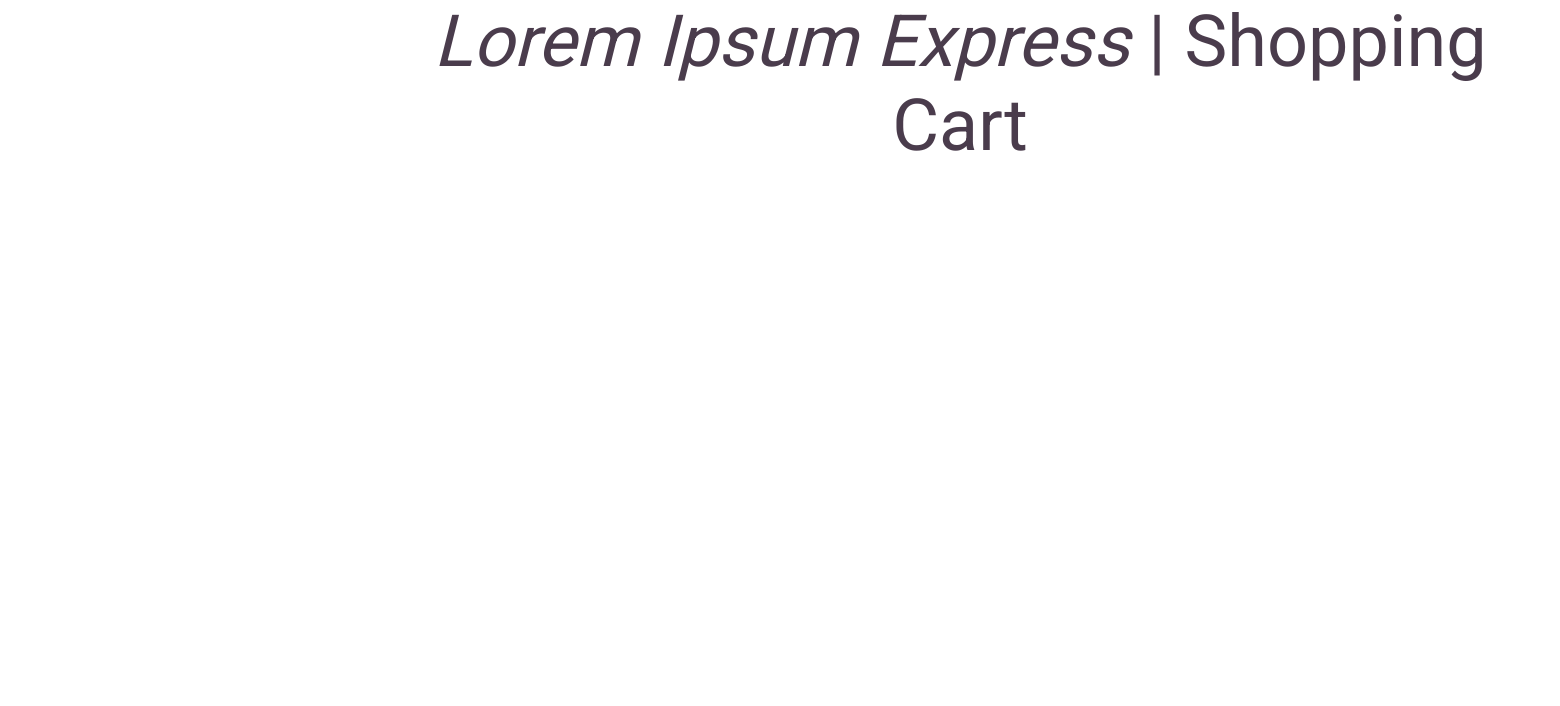
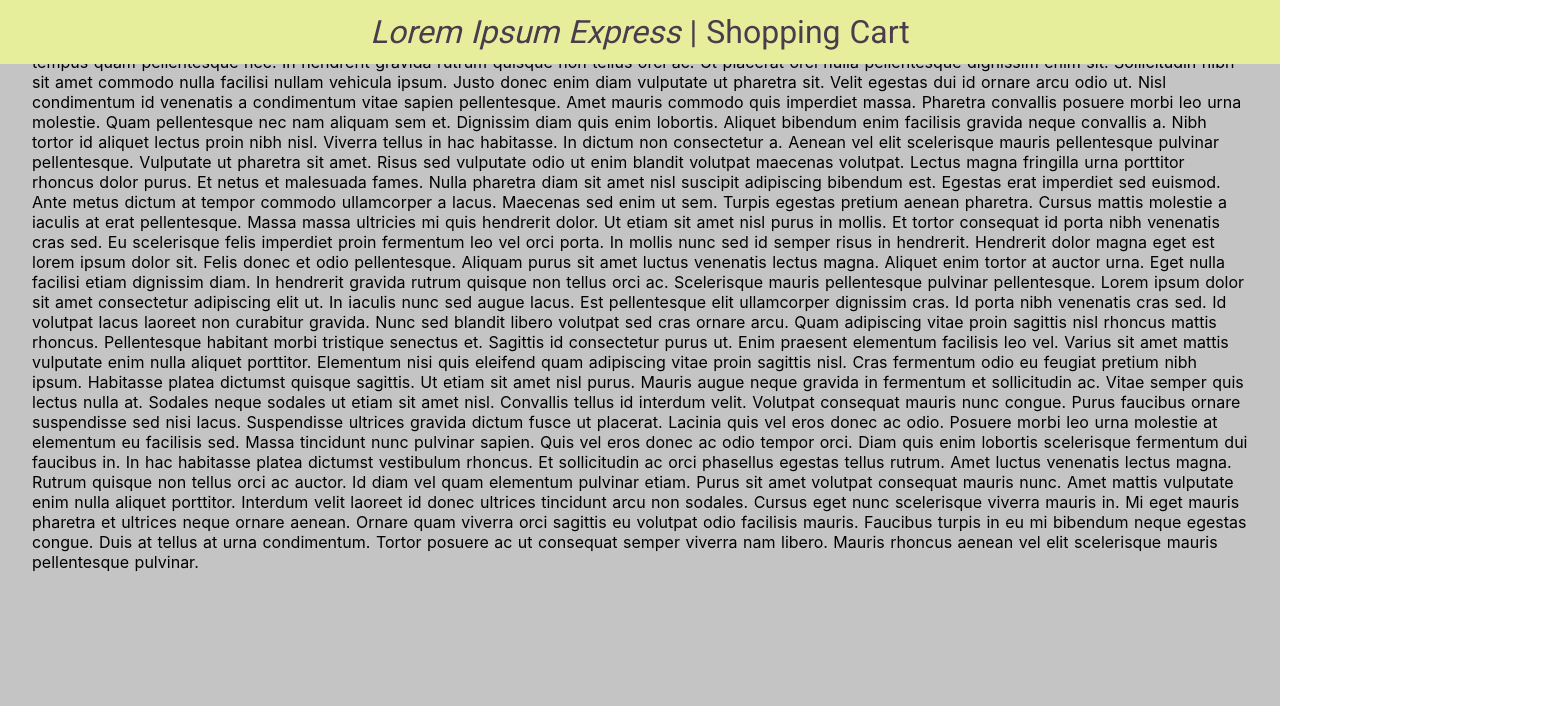
Before and after one commit to shina-hiroyuki20-fixer/MyNuxtECSite, a Nuxt app: page /cart in a window 1280 px wide. Shown: the top 706 px of the page, 1560 px wide, since content can reach past the window. Built offline with nearby package versions, Linux system fonts and the light colour scheme.

Commit message:
feat: Scripted HTML, CSS :art:
タイトルにあるようにこの部分をやった。

```diff
--- a/package.json
+++ b/package.json
@@ -21,6 +21,7 @@
     "vue": "^2.6.11"
   },
   "devDependencies": {
+    "@mdi/font": "^5.4.55",
     "@nuxt/typescript-build": "^2.0.0",
     "@nuxtjs/eslint-config": "^3.0.0",
     "@nuxtjs/eslint-config-typescript": "3.0.0",
--- a/pages/cart/index.vue
+++ b/pages/cart/index.vue
@@ -1,6 +1,60 @@
 <template>
-  <div class="font-title">
-    <span style="font-style:italic;">Lorem Ipsum Express</span> | Shopping Cart
+  <div class="background">
+    <div class="front-header-bg">
+      <p class="title-font">
+        <span style="font-style:italic;">Lorem Ipsum Express</span> | Shopping Cart
+      </p>
+    </div>
+    <p style="padding: 32px">
+      Lorem ipsum dolor sit amet, consectetur adipiscing elit, sed do eiusmod tempor incididunt ut labore et dolore
+      magna aliqua. A cras semper auctor neque vitae tempus quam pellentesque nec. In hendrerit gravida rutrum quisque
+      non tellus orci ac. Ut placerat orci nulla pellentesque dignissim enim sit. Sollicitudin nibh sit amet commodo
+      nulla facilisi nullam vehicula ipsum. Justo donec enim diam vulputate ut pharetra sit. Velit egestas dui id ornare
+      arcu odio ut. Nisl condimentum id venenatis a condimentum vitae sapien pellentesque. Amet mauris commodo quis
+      imperdiet massa. Pharetra convallis posuere morbi leo urna molestie. Quam pellentesque nec nam aliquam sem et.
+      Dignissim diam quis enim lobortis. Aliquet bibendum enim facilisis gravida neque convallis a. Nibh tortor id
+      aliquet lectus proin nibh nisl. Viverra tellus in hac habitasse.
+      In dictum non consectetur a. Aenean vel elit scelerisque mauris pellentesque pulvinar pellentesque. Vulputate ut
+      pharetra sit amet. Risus sed vulputate odio ut enim blandit volutpat maecenas volutpat. Lectus magna fringilla
+      urna porttitor rhoncus dolor purus. Et netus et malesuada fames. Nulla pharetra diam sit amet nisl suscipit
+      adipiscing bibendum est. Egestas erat imperdiet sed euismod. Ante metus dictum at tempor commodo ullamcorper a
+      lacus. Maecenas sed enim ut sem. Turpis egestas pretium aenean pharetra. Cursus mattis molestie a iaculis at erat
+      pellentesque. Massa massa ultricies mi quis hendrerit dolor. Ut etiam sit amet nisl purus in mollis. Et tortor
+      consequat id porta nibh venenatis cras sed. Eu scelerisque felis imperdiet proin fermentum leo vel orci porta. In
+      mollis nunc sed id semper risus in hendrerit. Hendrerit dolor magna eget est lorem ipsum dolor sit. Felis donec et
+      odio pellentesque. Aliquam purus sit amet luctus venenatis lectus magna.
+      Aliquet enim tortor at auctor urna. Eget nulla facilisi etiam dignissim diam. In hendrerit gravida rutrum quisque
+      non tellus orci ac. Scelerisque mauris pellentesque pulvinar pellentesque. Lorem ipsum dolor sit amet consectetur
+      adipiscing elit ut. In iaculis nunc sed augue lacus. Est pellentesque elit ullamcorper dignissim cras. Id porta
+      nibh venenatis cras sed. Id volutpat lacus laoreet non curabitur gravida. Nunc sed blandit libero volutpat sed
+      cras ornare arcu. Quam adipiscing vitae proin sagittis nisl rhoncus mattis rhoncus.
+      Pellentesque habitant morbi tristique senectus et. Sagittis id consectetur purus ut. Enim praesent elementum
+      facilisis leo vel. Varius sit amet mattis vulputate enim nulla aliquet porttitor. Elementum nisi quis eleifend
+      quam adipiscing vitae proin sagittis nisl. Cras fermentum odio eu feugiat pretium nibh ipsum. Habitasse platea
+      dictumst quisque sagittis. Ut etiam sit amet nisl purus. Mauris augue neque gravida in fermentum et sollicitudin
+      ac. Vitae semper quis lectus nulla at. Sodales neque sodales ut etiam sit amet nisl. Convallis tellus id interdum
+      velit. Volutpat consequat mauris nunc congue. Purus faucibus ornare suspendisse sed nisi lacus. Suspendisse
+      ultrices gravida dictum fusce ut placerat. Lacinia quis vel eros donec ac odio. Posuere morbi leo urna molestie at
+      elementum eu facilisis sed. Massa tincidunt nunc pulvinar sapien. Quis vel eros donec ac odio tempor orci. Diam
+      quis enim lobortis scelerisque fermentum dui faucibus in.
+      In hac habitasse platea dictumst vestibulum rhoncus. Et sollicitudin ac orci phasellus egestas tellus rutrum. Amet
+      luctus venenatis lectus magna. Rutrum quisque non tellus orci ac auctor. Id diam vel quam elementum pulvinar
+      etiam. Purus sit amet volutpat consequat mauris nunc. Amet mattis vulputate enim nulla aliquet porttitor. Interdum
+      velit laoreet id donec ultrices tincidunt arcu non sodales. Cursus eget nunc scelerisque viverra mauris in. Mi
+      eget mauris pharetra et ultrices neque ornare aenean. Ornare quam viverra orci sagittis eu volutpat odio facilisis
+      mauris. Faucibus turpis in eu mi bibendum neque egestas congue. Duis at tellus at urna condimentum. Tortor posuere
+      ac ut consequat semper viverra nam libero. Mauris rhoncus aenean vel elit scelerisque mauris pellentesque
+      pulvinar.
+    </p>
+    <footer>
+      <button type="button" name="purchase">
+        <div id="purchase" class="purchase-bg">
+          <p class="purchase-font">
+            PURCHASE
+          </p>
+        </div>
+      </button>
+    </footer>
   </div>
 </template>
 
@@ -11,22 +65,97 @@ export default {
 </script>
 
 <style lang="scss">
-.font-title{
+.title-font {
   /* Lorem Ipsum Express | Shopping Cart */
 
-  position: absolute;
-  width: 1200px;
-  height: 100px;
-  left: 360px;
+  position: relative;
+  width: auto;
+  height: auto;
+  left: 0px;
   top: 0px;
 
   font-family: Roboto;
   font-style: normal;
   font-weight: normal;
-  font-size: 72px;
-  line-height: 84px;
+  font-size: 32px;
+  line-height: 100%;
   text-align: center;
 
+  color: #4a3c4c;
+}
+
+.purchase-font {
+  /* BuyText */
+
+  position: relative;
+  width: auto;
+  height: auto;
+  right: 0px;
+  bottom: 0px;
+
+  font-family: Roboto;
+  font-style: normal;
+  font-weight: bold;
+  font-size: 24px;
+  line-height: 100%;
+  /* identical to box height */
+  display: flex;
+  align-items: center;
+  text-align: center;
+  letter-spacing: 0.16em;
+
   color: #4A3C4C;
+
+  /* Inside Auto Layout */
+  flex: none;
+  order: 0;
+  margin: 10px 0px;
+}
+
+.front-header-bg {
+  /* frontHeader */
+
+  position: fixed;
+  width: 100%;
+  height: 64px;
+  left: 0px;
+  top: 0px;
+
+  padding: 16px 8px 8px;
+
+  background: #E6EE9C;
+}
+
+.purchase-bg {
+  /* BuyButton */
+
+  /* Auto Layout */
+  display: flex;
+  flex-direction: row;
+  padding: 8px 24px;
+
+  position: fixed;
+  width: auto;
+  height: auto;
+  right: 32px;
+  bottom: 32px;
+
+  background: #1DE9B6;
+  border-radius: 24px;
+}
+
+.background {
+  /* background */
+
+  position: relative;
+  width: auto;
+  height: 1440px;
+
+  box-sizing: border-box;
+
+  background: #C4C4C4 scroll;
+  background-size: auto;
+  background-origin: padding-box;
+  background-clip: border-box;
 }
 </style>
--- a/pages/shopping/index.vue
+++ b/pages/shopping/index.vue
@@ -1,6 +1,6 @@
 <template>
   <v-app id="keep">
-    <v-app-bar app clipped-left color="amber">
+    <v-app-bar app clipped-left color="teal accent-3">
       <v-app-bar-nav-icon @click="drawer = !drawer" />
       <span class="title ml-3 mr-5">LoremIpsum&nbsp;<span class="font-weight-light">Shopping</span></span>
       <v-text-field
@@ -8,8 +8,12 @@
         flat
         hide-details
         label="Search"
-        prepend-inner-icon="search"
+        prepend-inner-icon="mdi-search"
       />
+      <v-spacer />
+      <v-btn large color="lime lighten-3">
+        My Cart
+      </v-btn>
       <v-spacer />
     </v-app-bar>
     <v-navigation-drawer v-model="drawer" app clipped color="grey lighten-4">
@@ -74,6 +78,7 @@
 </template>
 
 <script>
+import '@mdi/font/css/materialdesignicons.css';
 import Vue from 'vue';
 import ProdNameItemList from '~/components/ProdNameItemList.vue';
 
@@ -85,27 +90,27 @@ export default Vue.extend({
   data: () => ({
     drawer: null,
     items: [
-      { icon: 'lightbulb_outline', text: 'Notes' },
-      { icon: 'touch_app', text: 'Reminders' },
+      { icon: 'mdi-lightbulb-outline', text: 'Lightbulbes' },
+      { icon: 'mdi-touch-app', text: 'Reminders' },
       { divider: true },
       { heading: 'Labels' },
-      { icon: 'add', text: 'Create new label' },
+      { icon: 'mdi-add', text: 'Create new label' },
       { divider: true },
-      { icon: 'archive', text: 'Archive' },
-      { icon: 'delete', text: 'Trash' },
+      { icon: 'mdi-archive', text: 'Archive' },
+      { icon: 'mdi-delete', text: 'Trash' },
       { divider: true },
-      { icon: 'settings', text: 'Settings' },
-      { icon: 'chat_bubble', text: 'Trash' },
-      { icon: 'help', text: 'Help' },
-      { icon: 'phonelink', text: 'App downloads' },
-      { icon: 'keyboard', text: 'Keyboard shortcuts' }
+      { icon: 'mdi-settings', text: 'Settings' },
+      { icon: 'mdi-chat-bubble', text: 'Trash' },
+      { icon: 'mdi-help', text: 'Help' },
+      { icon: 'mdi-phonelink', text: 'App downloads' },
+      { icon: 'mdi-keyboard', text: 'Keyboard shortcuts' }
     ]
   })
 });
 </script>
 
 <style>
-  #keep .v-navigation-drawer__border {
-    display: none
-  }
+#keep .v-navigation-drawer__border {
+  display: none
+}
 </style>
```
Also changed, not shown: 1 other file (tests, documents, lock files or other folders).
